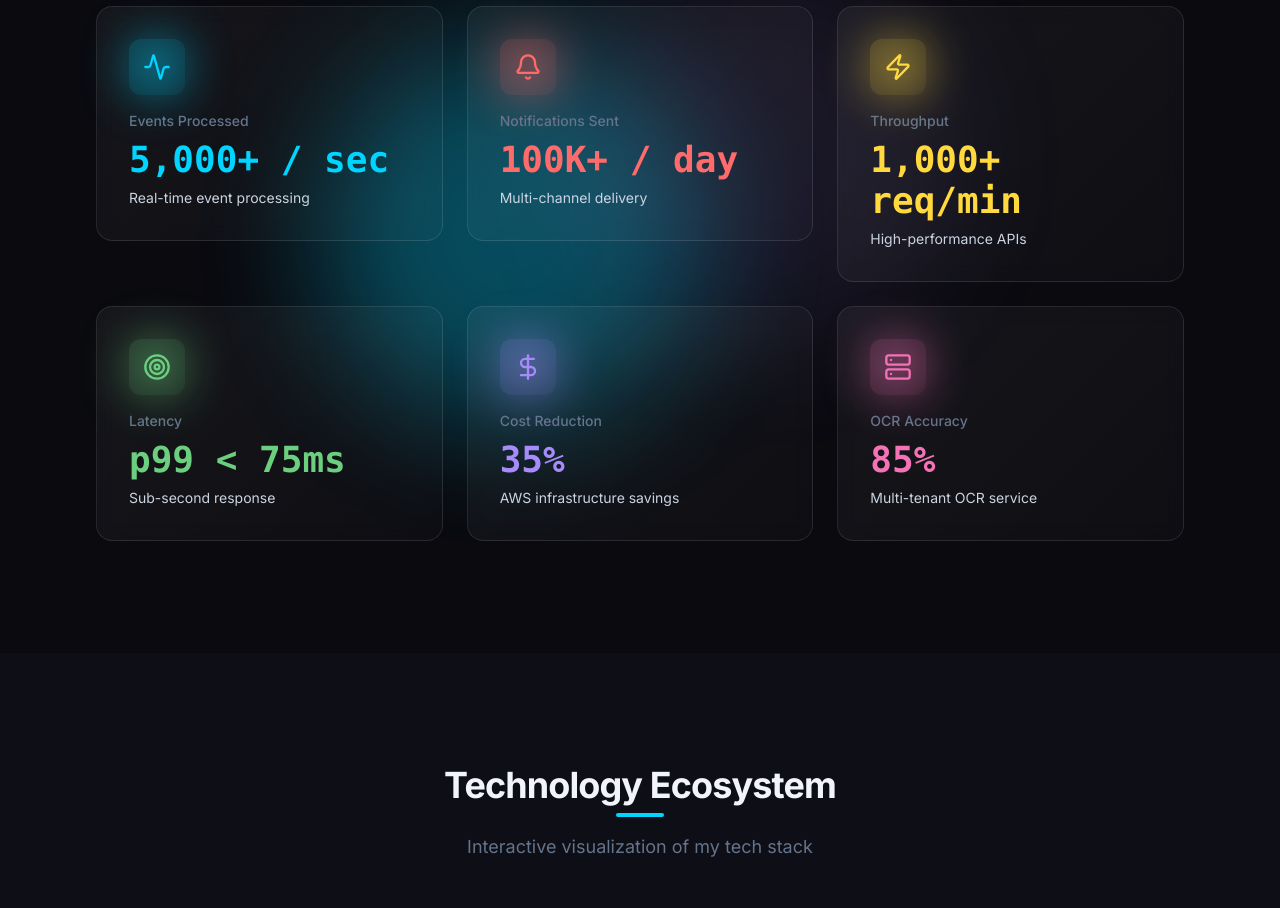
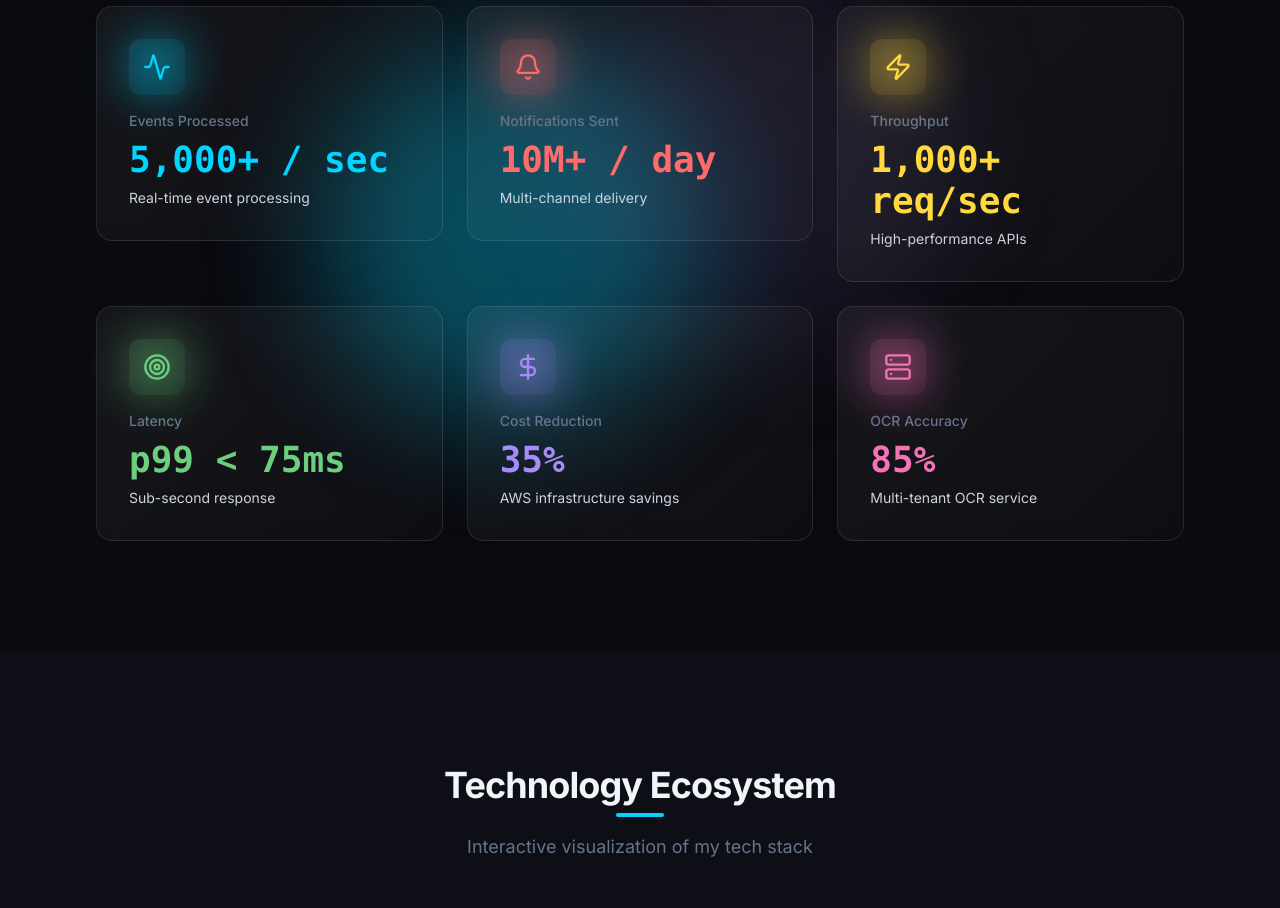
Before and after one commit to mohit5075/portfolio, a Next.js app: page / in a window 1280 px wide. Shown: the part 1840-2748 px from the top of the page. Built offline with nearby package versions, Linux system fonts and the light colour scheme.

Commit message:
refactored metrics

```diff
--- a/src/components/Metrics.tsx
+++ b/src/components/Metrics.tsx
@@ -28,8 +28,8 @@ const metrics: Metric[] = [
   {
     icon: Bell,
     label: "Notifications Sent",
-    value: 100,
-    suffix: "K+ / day",
+    value: 10,
+    suffix: "M+ / day",
     duration: 2500,
     description: "Multi-channel delivery",
     color: "#ff6b6b",
@@ -38,7 +38,7 @@ const metrics: Metric[] = [
     icon: Zap,
     label: "Throughput",
     value: 1000,
-    suffix: "+ req/min",
+    suffix: "+ req/sec",
     duration: 2000,
     description: "High-performance APIs",
     color: "#ffd93d",
```
